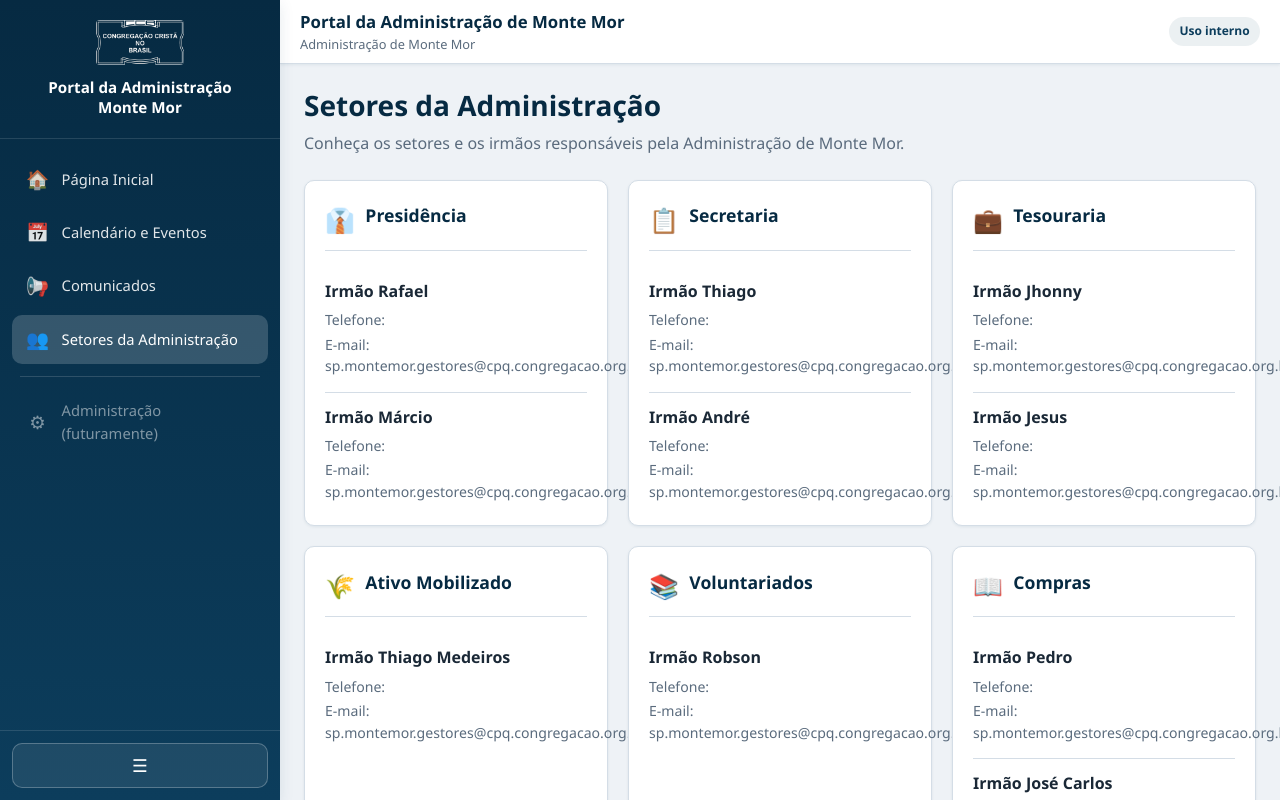
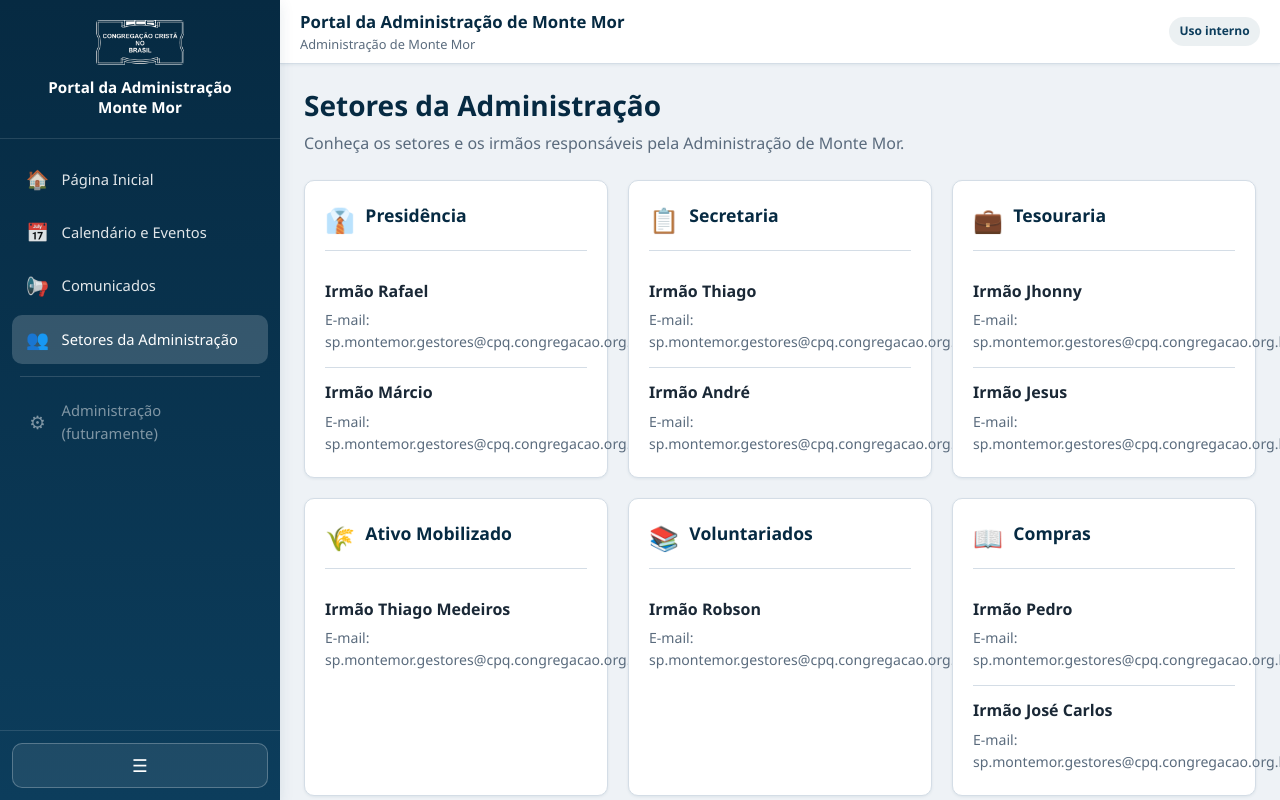
Before and after one commit to AdministracaoMonteMor/adm-monte-mor, a React (Vite) app: page /setores in a window 1280 px wide. Shown: the top 800 px of the page. Built offline with nearby package versions, Linux system fonts and the light colour scheme.

Commit message:
atualizacao do site

```diff
--- a/src/components/SectorCard/SectorCard.jsx
+++ b/src/components/SectorCard/SectorCard.jsx
@@ -18,7 +18,6 @@ export default function SectorCard({ sector }) {
         sector.responsibles.map((person) => (
           <div key={person.name} className="sector-responsible">
             <div className="sector-responsible-name">{person.name}</div>
-            <p className="sector-responsible-contact">Telefone: {person.phone}</p>
             <p className="sector-responsible-contact">E-mail: {person.email}</p>
           </div>
         ))
```
